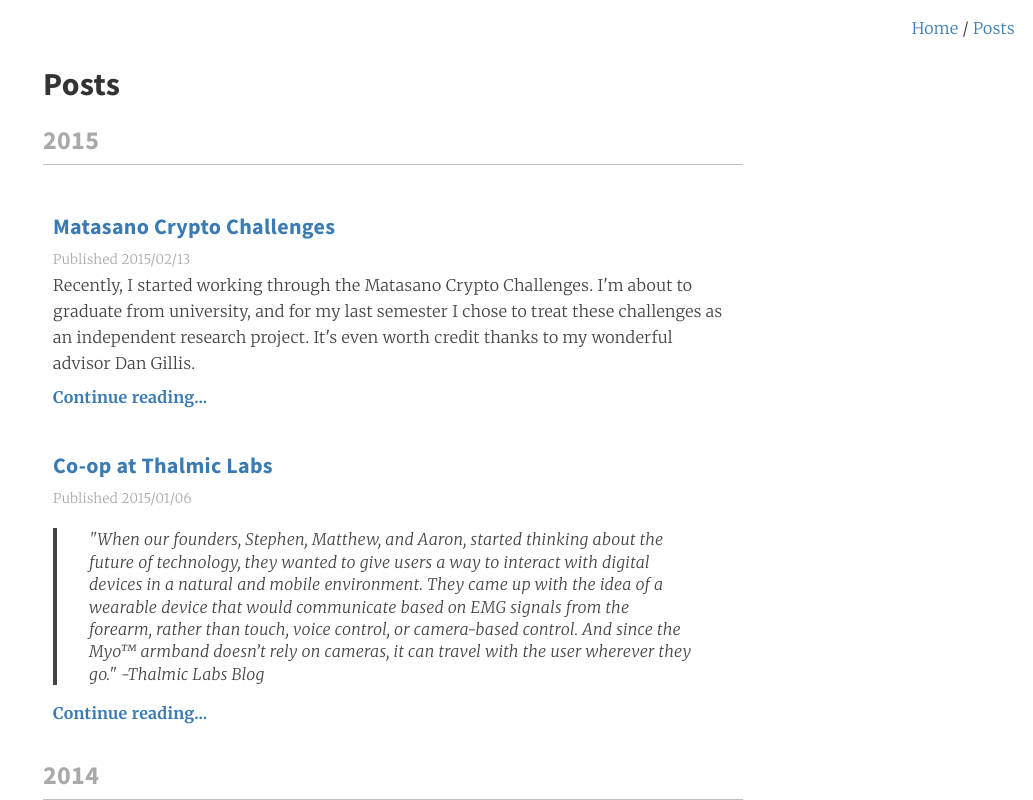
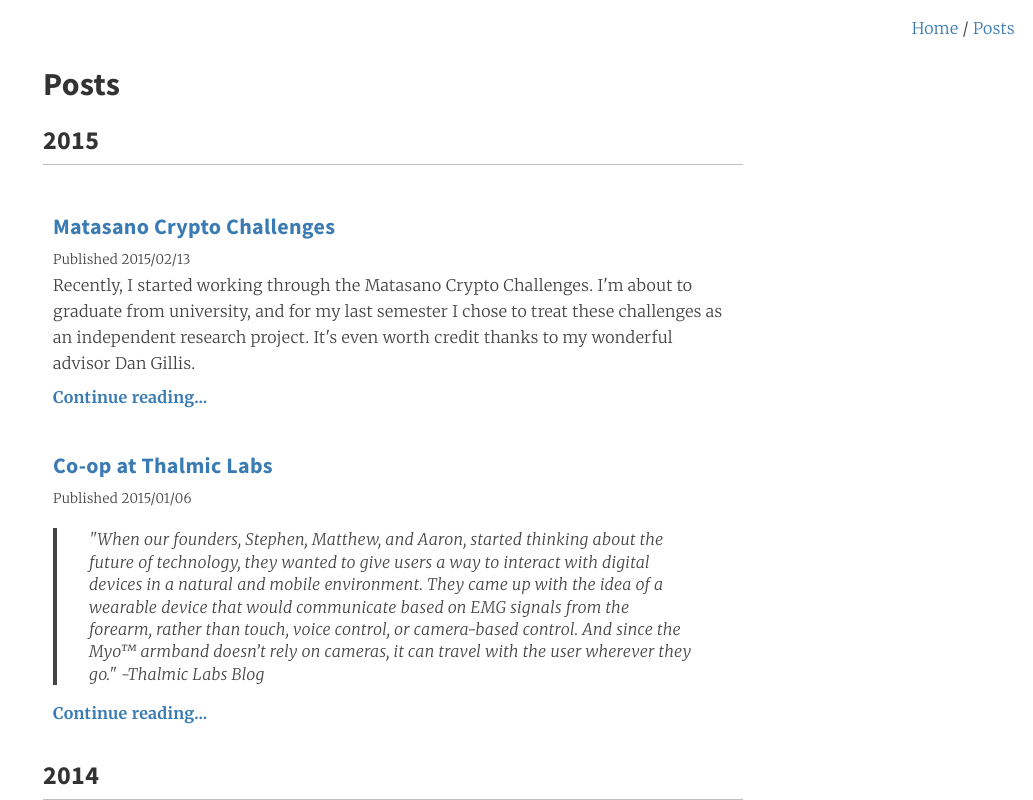
Before and after one commit to ryanwilsonperkin/example-nextjs-website, a Next.js app: page /posts in a window 1280 px wide. Shown: the top 800 px of the page, without its empty margins (247-1280 px from the left). Built offline with nearby package versions, Linux system fonts and the light colour scheme.

Commit message:
Remove low-contrast date styling

```diff
--- a/layouts/main.tsx
+++ b/layouts/main.tsx
@@ -140,10 +140,6 @@
           margin: 0 auto;
         }
 
-        .date {
-          color: darkgrey;
-        }
-
         #title {
           text-align: center;
           text-transform: uppercase;
--- a/layouts/post.tsx
+++ b/layouts/post.tsx
@@ -10,7 +10,7 @@
     <section id="content">
       <div className="post">
         <h1 className="title">{props.title}</h1>
-        <small className="date">Published {props.date}</small>
+        <small>Published {props.date}</small>
         {props.children}
       </div>
     </section>
--- a/pages/posts/index.tsx
+++ b/pages/posts/index.tsx
@@ -72,7 +72,7 @@
         <h1>Posts</h1>
         {postsByYear.map(({ year, posts }) => (
           <React.Fragment key={year}>
-            <h2 className="date">{year}</h2>
+            <h2>{year}</h2>
             <hr />
             <ul>
               {posts.map(({ title, link, date, excerpt }) => (
@@ -82,7 +82,7 @@
                       <a>{title}</a>
                     </Link>
                   </h3>
-                  <small className="date">Published {date}</small>
+                  <small>Published {date}</small>
                   <ReactMarkdown source={excerpt} />
                   <Link href={link}>
                     <a>Continue reading...</a>
```
